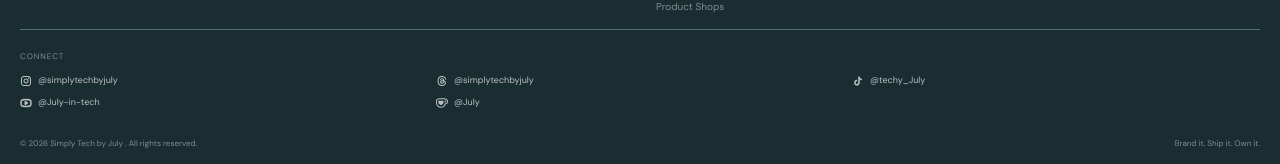
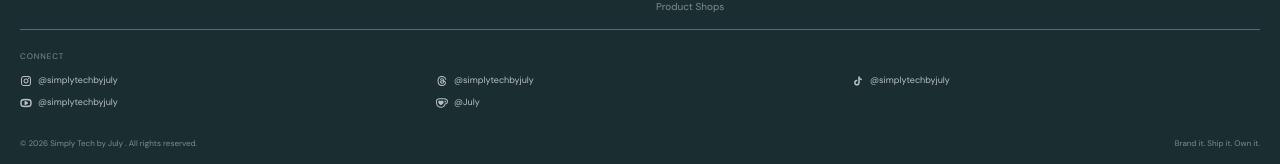
Before and after one commit to techy-July/july-portfolio, a Next.js app: page / in a window 1280 px wide. Shown: the part 1501-1665 px from the top of the page. Built offline with nearby package versions, Linux system fonts and the light colour scheme; no server answers; a web font is replaced by a local one.

Commit message:
Update links for tiktok and youtube

```diff
--- a/components/layout/Footer.tsx
+++ b/components/layout/Footer.tsx
@@ -32,13 +32,13 @@ const socialLinks = [
     icons: Icons.Threads_Icon,
   },
   {
-    label: "@techy_July",
+    label: "@simplytechbyjuly",
     href: SOCIAL_TIKTOK,
     srLabel: "TikTok (opens in new tab)",
     icons: Icons.Tiktok_Icon,
   },
   {
-    label: "@July-in-tech",
+    label: "@simplytechbyjuly",
     href: SOCIAL_YOUTUBE,
     srLabel: "YouTube (opens in new tab)",
     icons: Icons.Youtube_Icon,
--- a/lib/constants.ts
+++ b/lib/constants.ts
@@ -26,8 +26,8 @@ export const VIDEO_ID_3 = 'TODO_VIDEO_ID_3'
 
 export const SOCIAL_INSTAGRAM = 'https://instagram.com/simplytechbyjuly'
 export const SOCIAL_THREADS    = 'https://threads.com/@simplytechbyjuly'
-export const SOCIAL_TIKTOK    = 'https://tiktok.com/@techy_july'
-export const SOCIAL_YOUTUBE    = 'https://youtube.com/@july-in-tech'
+export const SOCIAL_TIKTOK    = 'https://tiktok.com/@simplytechbyjuly'
+export const SOCIAL_YOUTUBE    = 'https://youtube.com/@simplytechbyjuly'
 export const SOCIAL_KOFI       = 'https://ko-fi.com/simplytechbyjuly'
 
 export const PRODUCTS: ProductData[] = [
```
